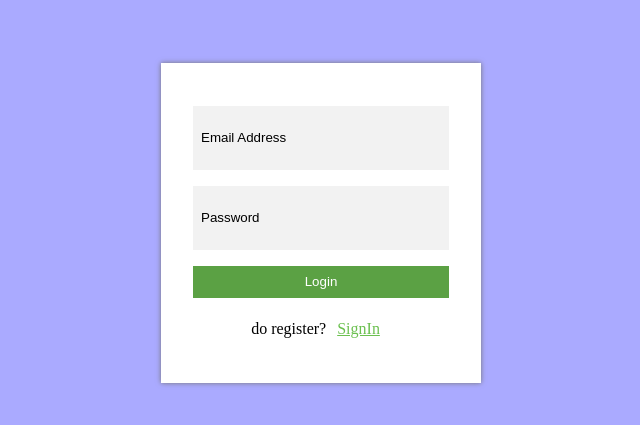
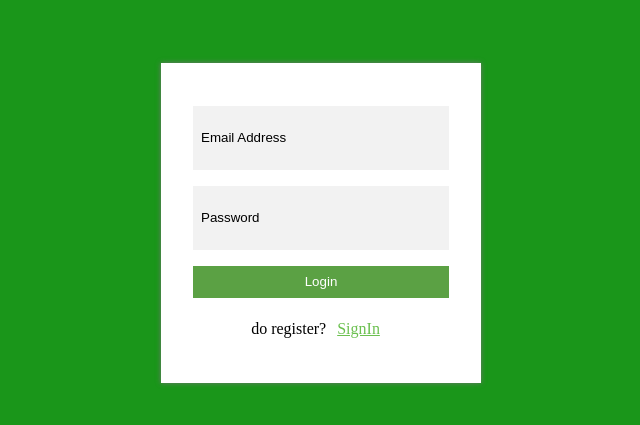
Before and after one commit to kiarash98e/Login-Page, a plain HTML site: page index.html in a window 1280 px wide. Shown: the part 177-602 px from the top of the page, without its empty margins (319-959 px from the left). Drawn offline with Linux system fonts and the light colour scheme.

Commit message:
background the end

```diff
--- a/style.css
+++ b/style.css
@@ -9,7 +9,7 @@ html,body{
     margin: 0;
     padding: 0;
     overflow-x: hidden;
-    background-color: #aaf;
+    background-color: rgb(26, 150, 26);
     display: flex;
     justify-content: center;
     align-items: center;
```
